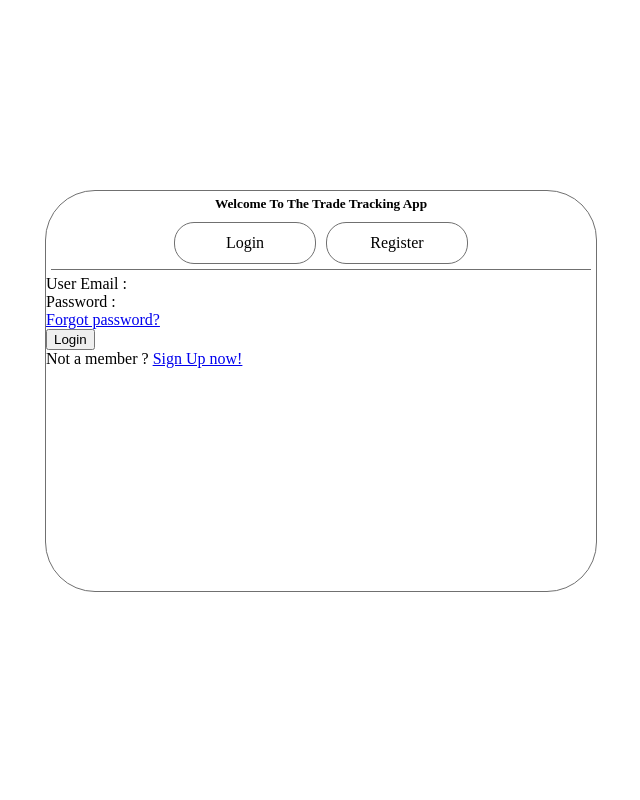
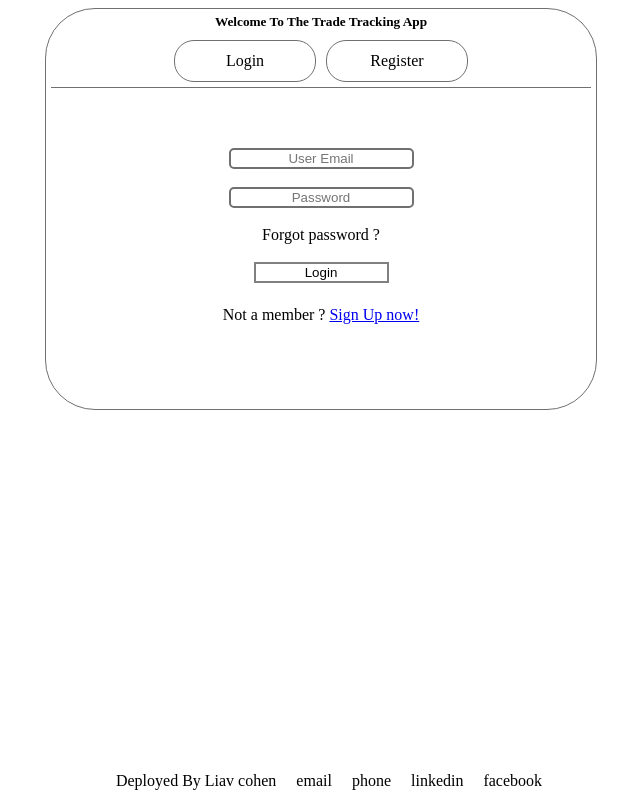
Before and after one commit to LiavCohen-a/TradeTrakingApp, a React (Create React App) app in the folder tradetrakingapp/: page / in a window 1280 px wide. Shown: the whole page, without its empty margins (319-959 px from the left). Built offline with nearby package versions, Linux system fonts and the light colour scheme.

Commit message:
User login Form

```diff
--- a/tradetrakingapp/src/App.js
+++ b/tradetrakingapp/src/App.js
@@ -1,12 +1,16 @@
 import LoginRouterComp from './Pages/LoginRouter/LoginRouterComp';
-import FooterInfoComp from './Components/SharedComponents/FooterInfoComp';
-import './Css/Shared.css'
-
+import './Css/LoginRegister.css'
+import FooterInfoComp from './components/SharedComponents/FooterInfoComp'
 
 function App() {
   return (
-    <div className="RouterPagesContainer">
-        <LoginRouterComp />
+    <div >
+      <div className="RouterPagesContainer">
+       <LoginRouterComp />
+
+      </div>
+
+        <FooterInfoComp />
     </div>
   );
 }
--- a/tradetrakingapp/src/Components/LoginRegisterComps/ForgotPasswordComp.js
+++ b/tradetrakingapp/src/Components/LoginRegisterComps/ForgotPasswordComp.js
@@ -1,10 +1,16 @@
-import {Link} from 'react-router-dom';
+// Modules
+import { Link } from "react-router-dom";
+
+// Css
+import "../../Css/LoginRegister.css";
 function ForgotPasswordComp() {
-    return (
-      <div>
-        <Link to={"/ForgotPassword"}>Forgot password?</Link>
-      </div>
-    );
-  }
+  return (
+    <div>
+      <Link className="Link" to={"/ForgotPassword"}>
+        Forgot password ?
+      </Link>
+    </div>
+  );
+}
 
 export default ForgotPasswordComp;
--- a/tradetrakingapp/src/Components/LoginRegisterComps/SignUpComp.js
+++ b/tradetrakingapp/src/Components/LoginRegisterComps/SignUpComp.js
@@ -1,5 +1,5 @@
-
-import {Link} from 'react-router-dom';
+// Modules
+import { Link } from "react-router-dom";
 function SignUpComp() {
   return (
     <div>
--- a/tradetrakingapp/src/Components/SharedComponents/FooterInfoComp.js
+++ b/tradetrakingapp/src/Components/SharedComponents/FooterInfoComp.js
@@ -1,9 +1,14 @@
 
+import "../../Css/Pages.css";
 
 function FooterInfoComp() {
     return (
-      <div>
-          Welcome to FooterInfoComp
+      <div className="FooterInfoContainer">
+        <div className="InfoItem">Deployed By Liav cohen</div>
+        <div className="InfoItem">email</div>
+        <div className="InfoItem">phone</div>
+        <div className="InfoItem">linkedin</div>
+        <div className="InfoItem">facebook</div>
       </div>
     );
   }
--- /dev/null
+++ b/tradetrakingapp/src/Components/SharedComponents/SubmitInputComp.js
@@ -0,0 +1,12 @@
+// Css
+import "../../Css/Inputs.css";
+
+function SubmitInputComp(props) {
+  return (
+    <div>
+      <input className="Submit" type={"submit"} value={props.value} />
+    </div>
+  );
+}
+
+export default SubmitInputComp;
--- /dev/null
+++ b/tradetrakingapp/src/Components/SharedComponents/TextInputComp.js
@@ -0,0 +1,28 @@
+// Modules
+import { useEffect, useState } from "react";
+
+// Css
+import "../../Css/Inputs.css";
+
+function TextInputComp(props) {
+  const [fieldValue, setFieldValue] = useState("");
+  useEffect(() => {
+    setFieldValue(props.fieldValue);
+  }, []);
+  return (
+    <div className="InputContainer">
+      <input
+        className="Input"
+        type={"text"}
+        placeholder={props.fieldName}
+        value={fieldValue}
+        onChange={(e) => {
+          setFieldValue(e.target.value);
+          props.inputValue(e.target.value);
+        }}
+      />
+    </div>
+  );
+}
+
+export default TextInputComp;
--- /dev/null
+++ b/tradetrakingapp/src/Css/Inputs.css
@@ -0,0 +1,23 @@
+.Input{
+    border: 2px solid #707070;
+    border-radius: 5px;
+    opacity: 1;
+    text-align: center;
+}
+.InputContainer{
+    display: flex;
+    align-items: center;
+    justify-content: center;
+}
+.Submit{
+background-color: white;
+  color: black;
+  border: 2px solid grey;
+  width: 25%;
+  transition-duration: 0.4s;
+
+}
+.Submit:hover {
+    background-color: grey;
+    color: white;
+  }
--- /dev/null
+++ b/tradetrakingapp/src/Css/LoginRegister.css
@@ -0,0 +1,49 @@
+.Link {
+  color: black;
+  text-decoration: none;
+}
+.RouterInput {
+  border: 1px solid #707070;
+  border-radius: 20px;
+  display: block;
+  width: 140px;
+  height: 40px;
+  display: flex;
+  justify-content: center;
+  text-align: center;
+  align-items: center;
+  margin: 5px;
+}
+.RouterLinkContainer {
+  display: flex;
+  align-items: center;
+  justify-content: center;
+  margin: 5px;
+  border-bottom: 1px solid #707070;
+}
+.LoginRouterComp {
+  width: 100%;
+  height: 100%;
+}
+h5 {
+  margin-bottom: 5px;
+  text-align: center;
+  margin: 5px;
+}
+.RouterPagesContainer {
+  border: 1px solid #707070;
+  border-radius: 50px;
+  width: 550px;
+  height: 400px;
+  display: flex;
+  justify-content: center;
+  align-items: center;
+  margin: auto;
+}
+.LoginForm {
+  align-items: center;
+  justify-content: center;
+  margin: 5px;
+  margin-top: 60px;
+
+}
--- /dev/null
+++ b/tradetrakingapp/src/Css/Pages.css
@@ -0,0 +1,16 @@
+.LoginPage {
+  text-align: center;
+}
+.FooterInfoContainer{
+  display:flex;
+  position: fixed;
+  text-align: center;
+  align-items: center;
+  justify-content: center;
+  bottom: 0;
+  width: 100%;
+
+}
+.InfoItem{
+  padding: 10px;
+}
--- a/tradetrakingapp/src/Css/Shared.css
+++ /dev/null
@@ -1,41 +0,0 @@
-.RouterInput{
-    border: 1px solid #707070;
-    color: black;
-    text-decoration: none;
-    border-radius: 20px;
-    display: block;
-    width: 140px;
-    height: 40px;
-    display: flex;
-    justify-content: center;
-    text-align:center;
-    align-items: center;
-    margin: 5px;
-}
-.RouterLinkContainer{
-    display: flex;
-    align-items: center;
-    justify-content: center;
-    margin: 5px;
-    border-bottom:1px solid #707070;
-}
-.LoginRouterComp{
-    width: 100%;
-    height: 100%;
-}
-h5{
-    margin-bottom: 5px;
-    text-align: center;
-    margin : 5px;
-}
-.RouterPagesContainer{
-    border: 1px solid #707070;
-    border-radius: 50px;
-    width: 550px;
-    height: 400px;
-    display: flex;
-    justify-content: center;
-    align-items: center;
-    margin: auto;
-    margin-top: 15%;
-}
--- a/tradetrakingapp/src/Pages/LoginRouter/LoginRouterComp.js
+++ b/tradetrakingapp/src/Pages/LoginRouter/LoginRouterComp.js
@@ -1,27 +1,33 @@
-import {Routes,Route,Link} from 'react-router-dom';
+// Components
+import ForgotPasswordPage from "./Pages/ForgotPasswordPage";
+import RegisterPage from "./Pages/RegisterPage";
+import SignUpPage from "./Pages/SignUpPage";
+import LoginPage from "./Pages/LoginPage";
 
-import LoginPage from './Pages/LoginPage';
-import RegisterPage from './Pages/RegisterPage';
-import ForgotPasswordPage from './Pages/ForgotPasswordPage';
-import SignUpPage from './Pages/SignUpPage';
-import '../../Css/Shared.css'
+// Modules
+import { Routes, Route, Link } from "react-router-dom";
+
+// Css
+import "../../Css/LoginRegister.css";
 
 function LoginRouterComp() {
   return (
-      <div  className='LoginRouterComp' >
-        <h5 style={{textAlign : 'center'}}>Welcome To The Trade Tracking App</h5>
-        <div className='RouterLinkContainer'>
-        <Link className='RouterInput' to={'/'}>Login</Link>
-        <Link className='RouterInput' to={'/Register'}>Register</Link>
+    <div className="LoginRouterComp">
+      <h5 style={{ textAlign: "center" }}>Welcome To The Trade Tracking App</h5>
+      <div className="RouterLinkContainer">
+        <Link className="RouterInput Link" to={"/"}>
+          Login
+        </Link>
+        <Link className="RouterInput Link" to={"/Register"}>
+          Register
+        </Link>
       </div>
       <Routes>
-            <Route path='/' element={<LoginPage/>} />
-            <Route path='/Register' element={<RegisterPage/>} />
-            <Route path='/ForgotPassword' element={<ForgotPasswordPage/>} />
-            <Route path='/SignUp' element={<SignUpPage/>} />
+        <Route path="/" element={<LoginPage />} />
+        <Route path="/Register" element={<RegisterPage />} />
+        <Route path="/ForgotPassword" element={<ForgotPasswordPage />} />
+        <Route path="/SignUp" element={<SignUpPage />} />
       </Routes>
-
-
     </div>
   );
 }
--- a/tradetrakingapp/src/Pages/LoginRouter/Pages/LoginPage.js
+++ b/tradetrakingapp/src/Pages/LoginRouter/Pages/LoginPage.js
@@ -1,15 +1,52 @@
-import ForgotPasswordComp from "../../../Components/LoginRegisterComps/ForgotPasswordComp";
-import SignUpComp from "../../../Components/LoginRegisterComps/SignUpComp";
+// Components
+import ForgotPasswordComp from "../../../components/LoginRegisterComps/ForgotPasswordComp";
+import SubmitInputComp from "../../../components/SharedComponents/SubmitInputComp";
+import TextInputComp from "../../../components/SharedComponents/TextInputComp";
+import SignUpComp from "../../../components/LoginRegisterComps/SignUpComp";
+
+// Modules
+import { useState } from "react";
+
+// Css
+import "../../../Css/LoginRegister.css";
+import "../../../Css/Pages.css";
+
 function LoginPage() {
-    return (
-      <div className="App">
-        User Email : <br/>
-        Password :
-        <ForgotPasswordComp />
-        <input type="submit" value={'Login'} /><br/>
-        <SignUpComp/>
+  const [userEmail, setUserEmail] = useState("");
+  const [userPassword, setUserPassword] = useState("");
+
+  const userLogin = (e, userData) => {
+    e.preventDefault();
+  };
+
+  return (
+    <div className="LoginPage">
+      <div className="LoginForm">
+        <form onSubmit={(e) => userLogin(e, { userEmail, userPassword })}>
+          <TextInputComp
+            fieldName={"User Email"}
+            fieldValue=""
+            inputValue={(userNameValue) => {
+              setUserEmail(userNameValue);
+            }}
+          />
+          <br />
+          <TextInputComp
+            fieldName={"Password"}
+            fieldValue=""
+            inputValue={(userNameValue) => {
+              setUserPassword(userNameValue);
+            }}
+          />
+          <br />
+          <ForgotPasswordComp /> <br />
+          <SubmitInputComp value="Login" />
+        </form>
       </div>
-    );
-  }
+      <br />
+      <SignUpComp />
+    </div>
+  );
+}
 
 export default LoginPage;
```
Also changed, not shown: 1 other file (tests, documents, lock files or other folders). Lines whose indentation alone changed are shown as unchanged.
